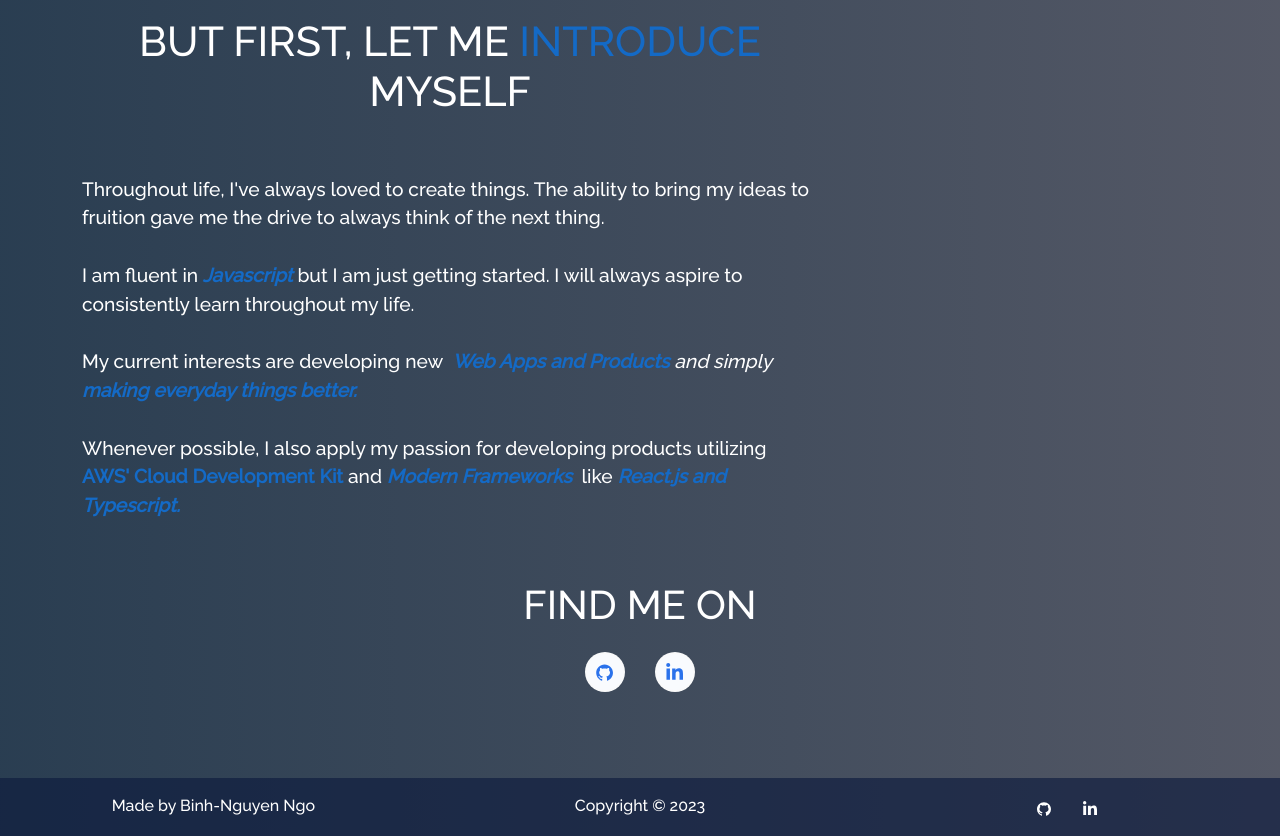
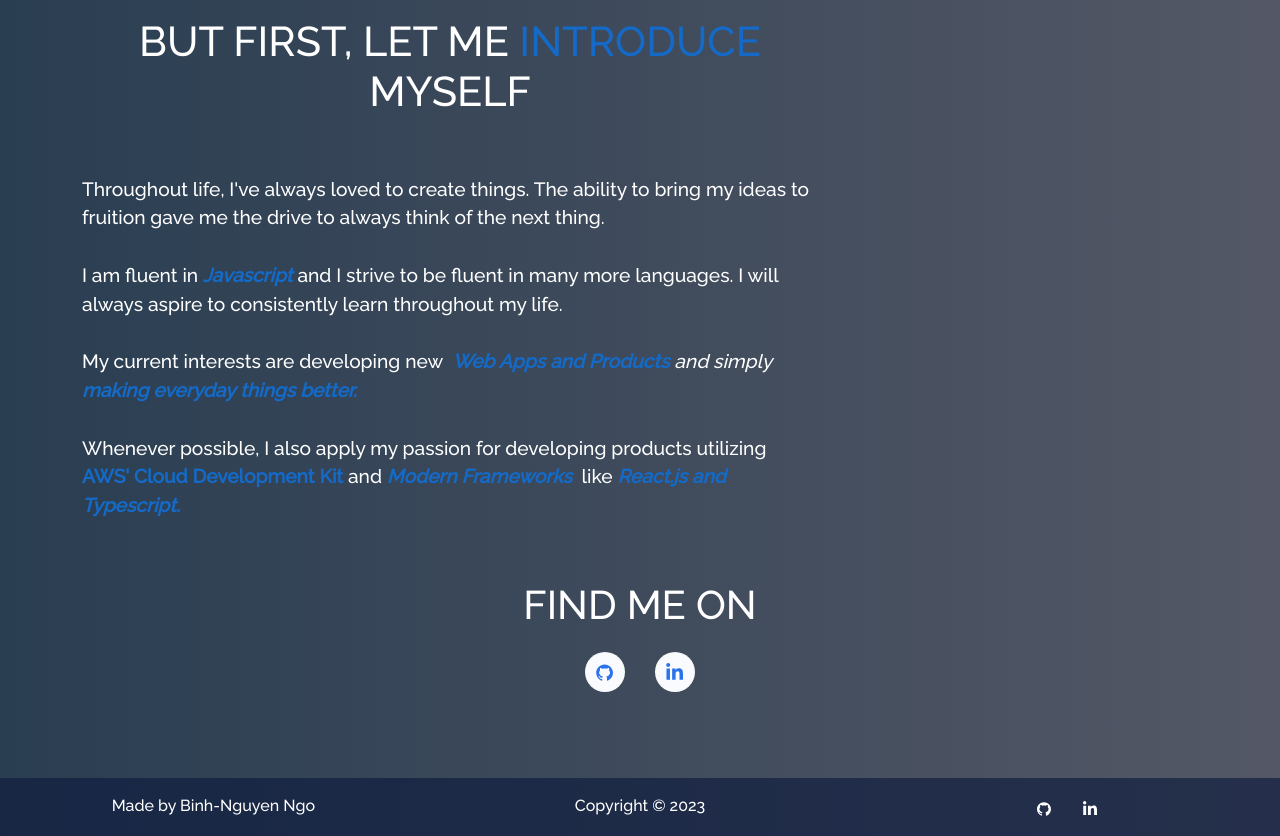
Before and after one commit to binh-ngo/react-portfolio, a React (Create React App) app: page / in a window 1280 px wide. Shown: the part 800-1636 px from the top of the page. Built offline with nearby package versions, Linux system fonts and the light colour scheme.

Commit message:
edited home2

```diff
--- a/src/components/Home/Home2.js
+++ b/src/components/Home/Home2.js
@@ -19,7 +19,7 @@ function Home2() {
               <i>
                 <b className="blue"> Javascript </b>
               </i>
-              but I am just getting started. I will always aspire to consistently learn throughout my life.
+              and I strive to be fluent in many more languages. I will always aspire to consistently learn throughout my life.
               <br />
               <br />
               My current interests are developing new &nbsp;
```
